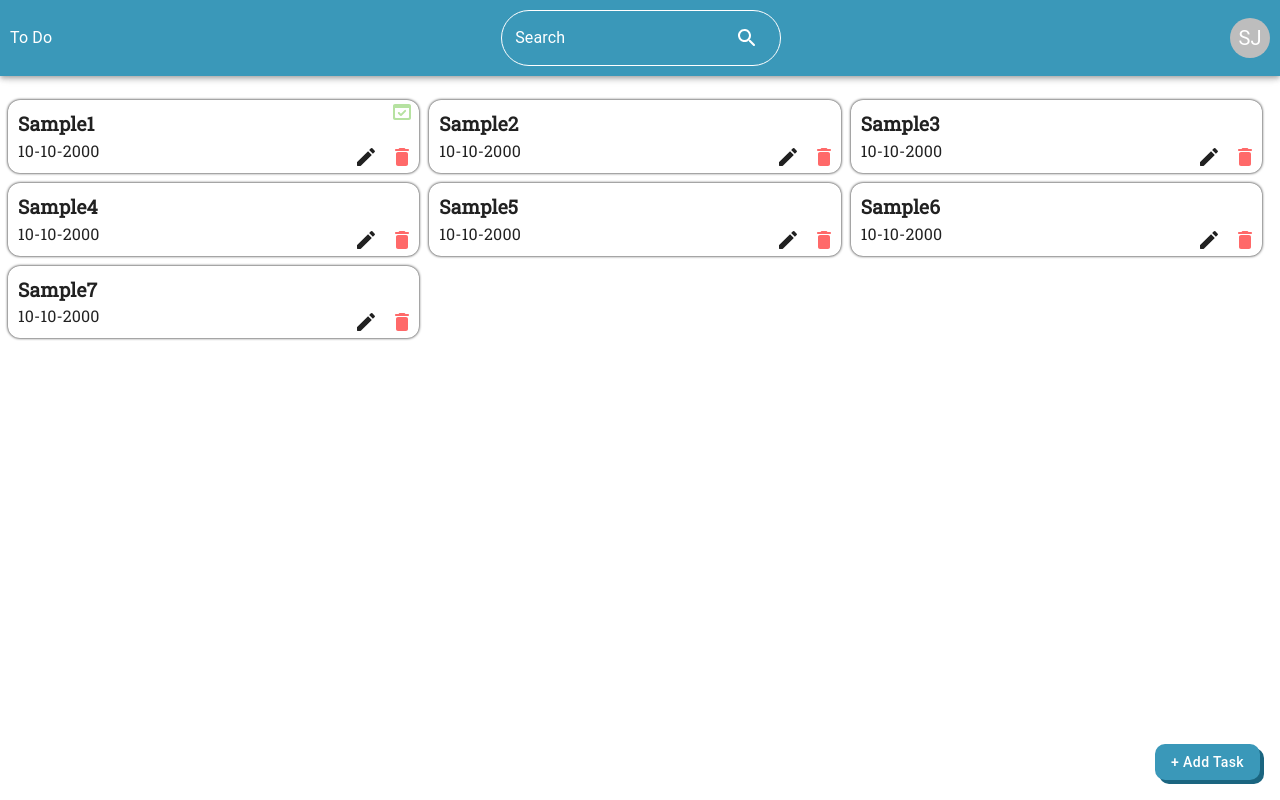
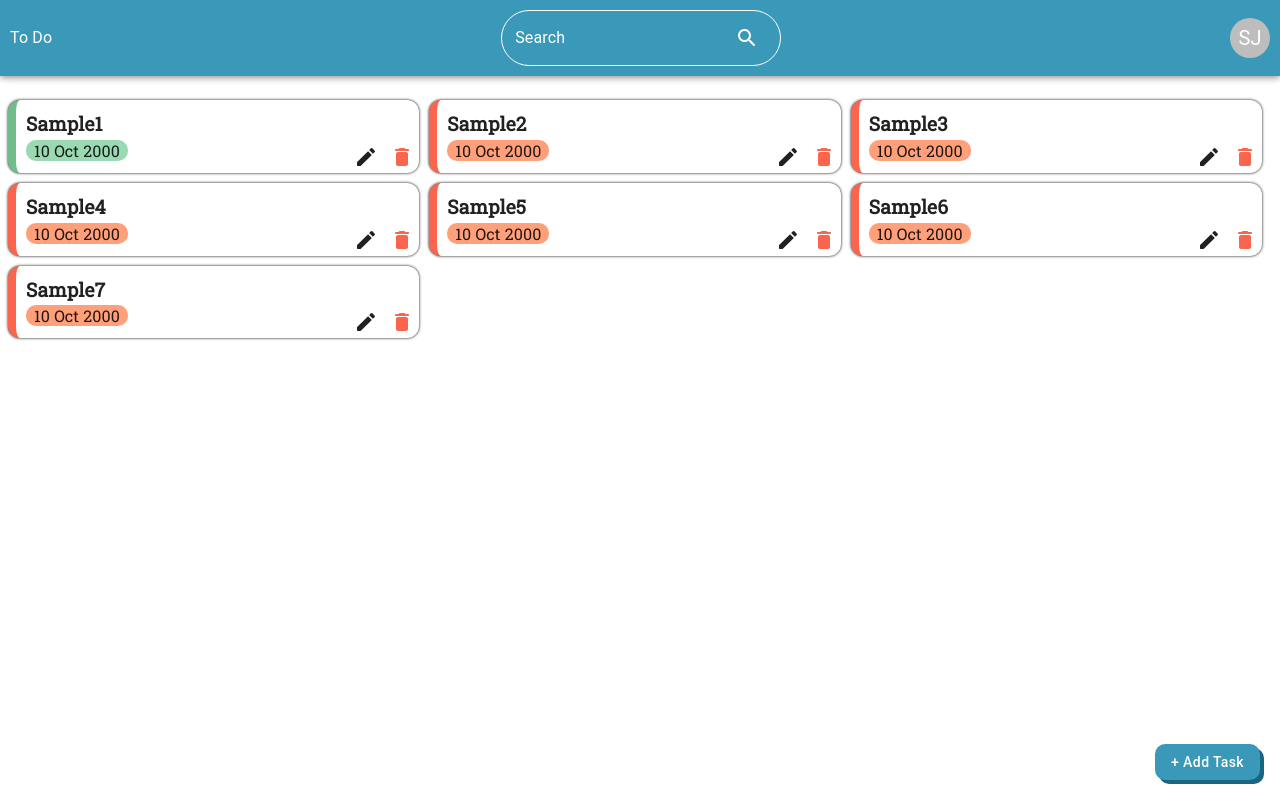
Before and after one commit to Satyaveerjaligama/todo-app, a React (Vite) app: page / in a window 1280 px wide. Built offline with nearby package versions, Linux system fonts and the light colour scheme; the HTML template or start-up script is replaced by a standard one.

Commit message:
css and date component changes

```diff
--- a/src/components/addTaskModal.tsx
+++ b/src/components/addTaskModal.tsx
@@ -1,9 +1,10 @@
-import { useState } from "react";
+// import { useState } from "react";
 import {Modal, Box, Typography, TextField, Button, Grid, FormControlLabel, Checkbox} from "@mui/material"
 import { modalTypeEnum, taskObjectProps, taskStatusEnum } from "../utils/contants";
 import { AdapterDayjs } from '@mui/x-date-pickers/AdapterDayjs';
 import { LocalizationProvider } from '@mui/x-date-pickers/LocalizationProvider';
 import { DatePicker } from '@mui/x-date-pickers/DatePicker';
+import dayjs, { Dayjs } from "dayjs";
 
 interface AddTaskModalProps {
     open: boolean;
@@ -12,17 +13,15 @@ interface AddTaskModalProps {
     handleAddBtnClick: () => void;
     modalType: string;
     index: number;
-    taskDetailsOnChange: (event: React.ChangeEvent<HTMLInputElement | HTMLTextAreaElement>, field: string, type: string, index : number) => void;
-    handleCheckboxChange: (event: React.BaseSyntheticEvent, index: number)=> void;
+    taskDetailsOnChange: (event: React.ChangeEvent<HTMLInputElement | HTMLTextAreaElement>, field: string, type: string) => void;
+    handleCheckboxChange: (event: React.BaseSyntheticEvent)=> void;
+    handleSaveChangesClick: (index: number)=> void;
+    dateOnChange: (e: Dayjs | null) => void;
 }
 
 const AddTaskModal = (props: AddTaskModalProps) => {
-    const {open, handleClose, taskObject, taskDetailsOnChange, handleAddBtnClick, modalType, handleCheckboxChange, index} = props
-    const [checkBox, setCheckBox] = useState<boolean>(taskObject.taskStatus === taskStatusEnum.completed);
+    const {open, handleClose, taskObject, taskDetailsOnChange, handleAddBtnClick, modalType, handleCheckboxChange, index, handleSaveChangesClick, dateOnChange} = props
 
-    // const dateOnChange = (e: any) => {
-    //     console.log("event", e);
-    // }
     return (
         <Modal
             open={open}
@@ -39,16 +38,16 @@ const AddTaskModal = (props: AddTaskModalProps) => {
                             variant="filled"
                             className="taskTitle"
                             label="Task Title"
-                            onChange={(e)=>taskDetailsOnChange(e, "taskTitle", modalType, index)}
+                            onChange={(e)=>taskDetailsOnChange(e, "taskTitle", modalType)}
                             value={taskObject?.taskTitle ? taskObject?.taskTitle : ""}
                         />
                         <div className="taskDate">
                             <LocalizationProvider dateAdapter={AdapterDayjs}>
                                 <DatePicker
-                                    format="DD/MM/YYYY"
+                                    format="DD-MM-YYYY"
                                     label="Date"
-                                    // onChange={(e)=>taskDetailsOnChange(e, "taskDate", modalType)}
-                                    // onChange={(e)=>dateOnChange(e)}
+                                    onChange={(e)=>dateOnChange(e)}
+                                    value={taskObject?.taskDate ? dayjs(taskObject.taskDate) : null}
                                 />
                             </LocalizationProvider>
                         </div>
@@ -58,18 +57,15 @@ const AddTaskModal = (props: AddTaskModalProps) => {
                             multiline
                             rows={2}
                             variant="filled"
-                            onChange={(e)=>taskDetailsOnChange(e, "taskDescription", modalType, index)}
+                            onChange={(e)=>taskDetailsOnChange(e, "taskDescription", modalType)}
                             value={taskObject?.taskDescription ? taskObject?.taskDescription : ""}
                         />
                         <FormControlLabel
                             label="Mark as Completed"
                             control={
                                 <Checkbox
-                                    checked={checkBox}
-                                    onChange={(e)=>{
-                                        setCheckBox(!checkBox)
-                                        handleCheckboxChange(e, index)
-                                    }}
+                                    checked={taskObject.taskStatus === taskStatusEnum.completed}
+                                    onChange={(e)=>handleCheckboxChange(e)}
                                 />
                             }
                         />
@@ -98,7 +94,7 @@ const AddTaskModal = (props: AddTaskModalProps) => {
                             <Button
                                 variant="contained"
                                 className="btn"
-                                onClick={handleAddBtnClick}
+                                onClick={()=>handleSaveChangesClick(index)}
                             >
                                 Save changes
                             </Button>
--- a/src/components/singleTaskCard.tsx
+++ b/src/components/singleTaskCard.tsx
@@ -2,7 +2,7 @@ import {Box, Card, Typography} from "@mui/material"
 import { taskObjectProps, taskStatusEnum } from "../utils/contants";
 import ModeEditOutlineRoundedIcon from '@mui/icons-material/ModeEditOutlineRounded';
 import DeleteRoundedIcon from '@mui/icons-material/DeleteRounded';
-import DomainVerificationRoundedIcon from '@mui/icons-material/DomainVerificationRounded';
+import { convertDateToDisplay } from "../utils/utils";
 
 interface singleTaskCardProps {
     taskDetails: taskObjectProps,
@@ -14,19 +14,15 @@ interface singleTaskCardProps {
 const SingleTaskCard = (props: singleTaskCardProps) => {
     const {taskDetails, index, editTaskDetails, deleteTask} = props;
     return (
-        <Card className="singleTaskCard">
+        <Card className={`singleTaskCard ${taskDetails.taskStatus === taskStatusEnum.completed ? "border-left-green" : "border-left-red"}`}>
             <Typography className="taskSubject">{taskDetails.taskTitle}</Typography>
-            <Typography className="taskDate">{taskDetails.taskDate}</Typography>
+            <Typography className={`taskDate ${taskDetails.taskStatus === taskStatusEnum.completed ? "background-color-light-green" : "background-color-light-red"}`}>
+                {`${convertDateToDisplay(taskDetails.taskDate)}`}
+            </Typography>
             <Box className="editDeleteBox">
                 <ModeEditOutlineRoundedIcon onClick={()=>editTaskDetails(index)}/>
                 <DeleteRoundedIcon onClick={()=>deleteTask(index)}/>
             </Box>
-            { taskDetails.taskStatus === taskStatusEnum.completed && (
-            <Box>
-                <DomainVerificationRoundedIcon className="completedIcon"/>
-            </Box>
-            )}
-
         </Card>
     )
 }
--- a/src/components/tasks.tsx
+++ b/src/components/tasks.tsx
@@ -3,6 +3,7 @@ import {Box, Grid, Button} from "@mui/material";
 import SingleTaskCard from "./singleTaskCard";
 import AddTaskModal from "./addTaskModal";
 import { modalTypeEnum, sampleData, taskObjectProps, taskStatusEnum } from '../utils/contants';
+import { Dayjs } from 'dayjs';
 
 const Tasks = () => {
     const [openModal, setOpenModal] = useState(false);
@@ -25,19 +26,24 @@ const Tasks = () => {
         taskDate: "",
     }
 
-    const taskDetailsOnChange = (event: React.ChangeEvent<HTMLInputElement | HTMLTextAreaElement>, field: string, type: string, index: number) => {
+    const taskDetailsOnChange = (event: React.ChangeEvent<HTMLInputElement | HTMLTextAreaElement>, field: string, type: string) => {
         if (type === modalTypeEnum.add) {
             setTaskDetails({...taskDetails, [field]: event.target.value});
         } else {
-            const allTaskCopy = [...allTask];
-            allTaskCopy[index] = {...allTaskCopy[index], [field]: event.target.value}
-            setAllTask(allTaskCopy);
+            setTaskDetails({...taskDetails, [field]: event.target.value});
         }
     }
 
     const handleAddBtnClick = () => {
         handleModalClose();
         setAllTask([...allTask, taskDetails]);
+    }
+
+    const handleSaveChangesClick = (index: number) => {
+        handleModalClose();
+        const allTaskCopy = [...allTask];
+        allTaskCopy[index] = taskDetails;
+        setAllTask(allTaskCopy);
     }
 
     const editTaskDetails = (index: number) => {
@@ -53,14 +59,18 @@ const Tasks = () => {
         setAllTask(allTaskCopy);
     }
 
-    const handleCheckboxChange = (event: BaseSyntheticEvent, index: number) => {
-        const allTaskCopy = [...allTask];
+    const handleCheckboxChange = (event: BaseSyntheticEvent) => {
         if (event.target.checked) {
-            allTaskCopy[index] = {...allTaskCopy[index], taskStatus: taskStatusEnum.completed};
+            setTaskDetails({...taskDetails, taskStatus: taskStatusEnum.completed});
         } else {
-            allTaskCopy[index] = {...allTaskCopy[index], taskStatus: taskStatusEnum.pending};
+            setTaskDetails({...taskDetails, taskStatus: taskStatusEnum.pending});
         }
-        setAllTask(allTaskCopy);
+    }
+
+    const dateOnChange = (event: Dayjs | null) => {
+        if (event?.format("DD-MM-YYYY") !== "Invalid Date") {
+            setTaskDetails({...taskDetails, taskDate: event?.format("DD-MM-YYYY") as string});
+        }
     }
 
     return (
@@ -97,6 +107,8 @@ const Tasks = () => {
                 handleAddBtnClick={handleAddBtnClick}
                 handleCheckboxChange={handleCheckboxChange}
                 index={activeElementIndex}
+                handleSaveChangesClick={handleSaveChangesClick}
+                dateOnChange={dateOnChange}
             />
         </Box>
     )
--- a/src/main.scss
+++ b/src/main.scss
@@ -1,8 +1,10 @@
 @import url('https://fonts.googleapis.com/css?family=Roboto+Slab');
 
 $blue: #3A98B9;
-$red: #FF6969;
-$light-green: #B6E2A1;
+$red: #fb654e;
+$light-red: #ffa07a;
+$light-green: #9ad9b1;
+$green: #70bc8b;
 $text-primary: Roboto Slab;
 
 .topBar {
@@ -40,3 +42,19 @@ $text-primary: Roboto Slab;
     justify-content: space-between;
     align-items: center;
 }
+
+.border-left-green {
+    border-left-color: $green !important;
+}
+
+.border-left-red {
+    border-left-color: $red !important;
+}
+
+.background-color-light-green {
+    background-color: $light-green;
+}
+
+.background-color-light-red {
+    background-color: $light-red;
+}
--- a/src/styles/_tasks.scss
+++ b/src/styles/_tasks.scss
@@ -25,6 +25,7 @@
     box-shadow: 0px 0px 3px black !important;
     border-radius: 12px !important;
     position: relative;
+    border-left: 8px solid;
     p {
         font-family: main.$text-primary;
     }
@@ -32,6 +33,12 @@
     .taskSubject {
         font-size: 1.2rem;
         font-weight: 600;
+    }
+
+    .taskDate {
+        padding: 0px 8px;
+        border-radius: 10px;
+        display: inline;
     }
 
     .editDeleteBox {
@@ -45,16 +52,6 @@
             margin-left: 12px;
             margin-right: 5px;
             color: main.$red;
-        }
-    }
-
-    .completedIcon {
-        color: main.$light-green;
-        position: absolute;
-        top: 0px;
-        right: 5px;
-        svg {
-            font-size: larger;
         }
     }
 }
--- a/src/utils/contants.tsx
+++ b/src/utils/contants.tsx
@@ -14,6 +14,8 @@ export const modalTypeEnum = Object.freeze({
     add: "add",
     edit: "edit",
 })
+
+export const monthsList = ["Jan", "Feb", "Mar", "Apr", "May", "Jun", "Jul", "Aug", "Sept", "Oct", "Nov", "Dec"];
 
 export const sampleData: taskObjectProps[] = [
     {
--- /dev/null
+++ b/src/utils/utils.tsx
@@ -0,0 +1,6 @@
+import { monthsList } from "./contants";
+
+export const convertDateToDisplay = (date: string) => {
+    const dateList: string[] = date.split("-");
+    return dateList?.length > 2 ? `${dateList[0]} ${monthsList[Number(dateList[1])-1]} ${dateList[2]}` : "";
+}
```
